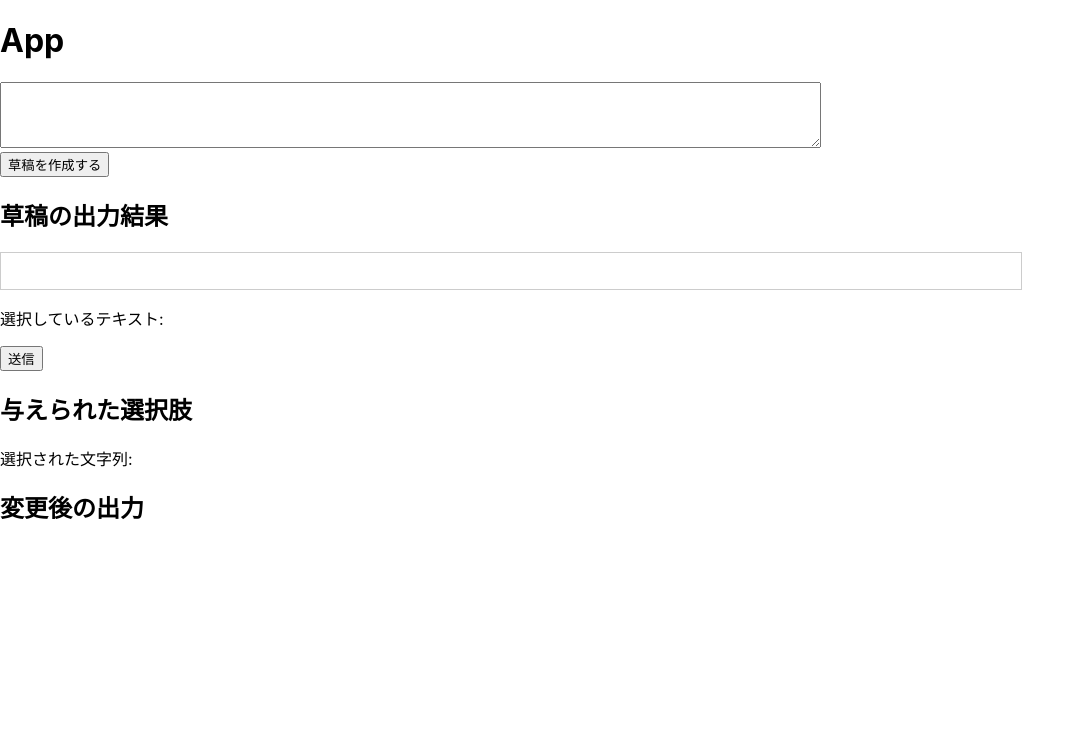
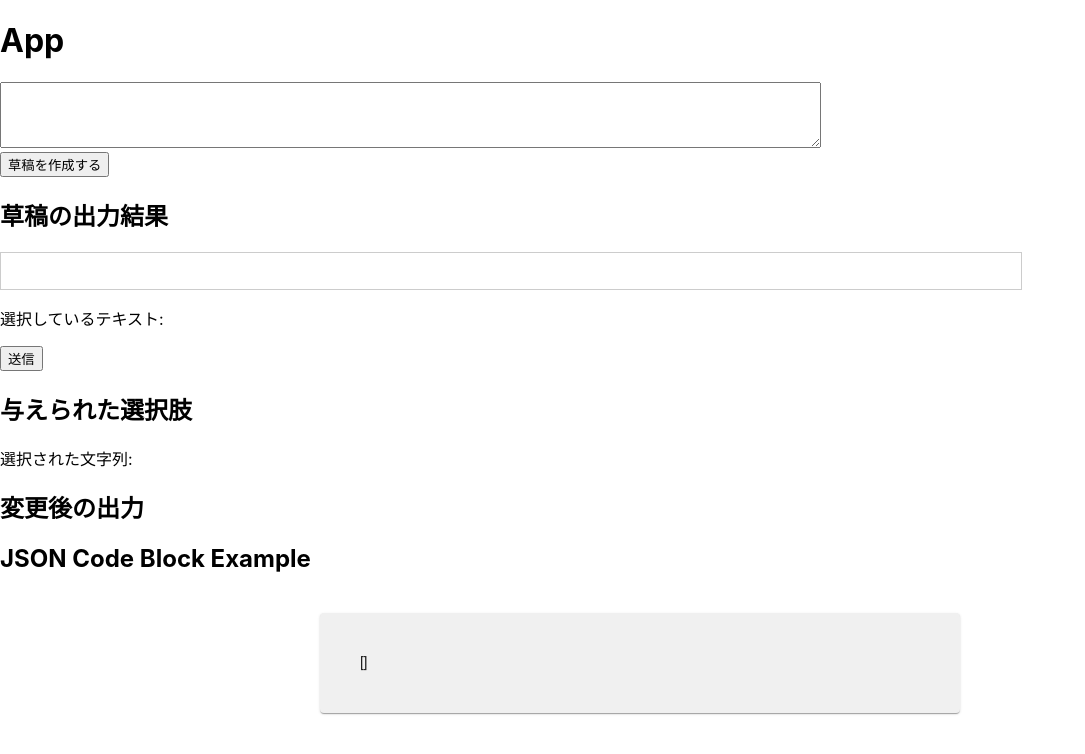
Before and after one commit to gochipon/DIS23-b, a React (Create React App) app in the folder front/: page / in a window 1280 px wide. Shown: the top 754 px of the page, without its empty margins (0-1085 px from the left). Built offline with nearby package versions, Linux system fonts and the light colour scheme.

Commit message:
show history

```diff
--- a/front/package.json
+++ b/front/package.json
@@ -3,6 +3,9 @@
   "version": "0.1.0",
   "private": true,
   "dependencies": {
+    "@emotion/react": "^11.11.1",
+    "@emotion/styled": "^11.11.0",
+    "@mui/material": "^5.14.5",
     "@testing-library/jest-dom": "^5.17.0",
     "@testing-library/react": "^13.4.0",
     "@testing-library/user-event": "^13.5.0",
--- a/front/src/App.js
+++ b/front/src/App.js
@@ -1,5 +1,18 @@
 import React, { useState } from 'react';
 import axios from 'axios';
+import { Paper, Typography} from '@mui/material';
+// import { styled } from '@mui/material/styles';
+
+
+const CodeBlock = ({ code }) => {
+  return (
+    <Paper sx={{backgroundColor: '#f0f0f0', overflowX: 'auto', mx: 40, my: 5, p: 5}}>
+      <Typography variant="body2" component="pre">
+        {code}
+      </Typography>
+    </Paper>
+  );
+};
 
 function App() {
   const queryUrl = "http://127.0.0.1:50050/query";
@@ -13,6 +26,8 @@ function App() {
   const [maskedDraft, setMaskedDraft] = useState('');
   const [suggests, setSuggests] = useState([]);
   const [selectedSuggest, setSelectedSuggest] = useState('');
+  const [historyList, setHistoryList] = useState([]);
+  const [historyListJson, setHistoryListJson] = useState(JSON.stringify([], null, 2));
 
   const handleQuerySubmit = async () => {
     try {
@@ -58,7 +73,18 @@ function App() {
   const handleButtonClick = (string) => {
     setSelectedSuggest(string);
     setDraft(beforeText+string+afterText);
+    const history = {
+      "before" : selectedText,
+      "after" : string,
+      "suggests" : suggests
+    };
+    const historyListTmp = historyList;
+    historyListTmp.push(history);
+    console.log(historyListTmp);
+    setHistoryList(historyListTmp);
+    setHistoryListJson(JSON.stringify(historyListTmp, null, 2))
   };
+
 
   return (
     <div className="App">
@@ -111,6 +137,11 @@ function App() {
 
         <h2>変更後の出力</h2>
         <p>{beforeText}<strong>{selectedSuggest}</strong>{afterText}</p>
+
+        <div>
+          <h2>JSON Code Block Example</h2>
+          <CodeBlock code={historyListJson} />
+        </div>
       </header>
     </div>
   );
```
Also changed, not shown: 2 other files (tests, documents, lock files or other folders).
